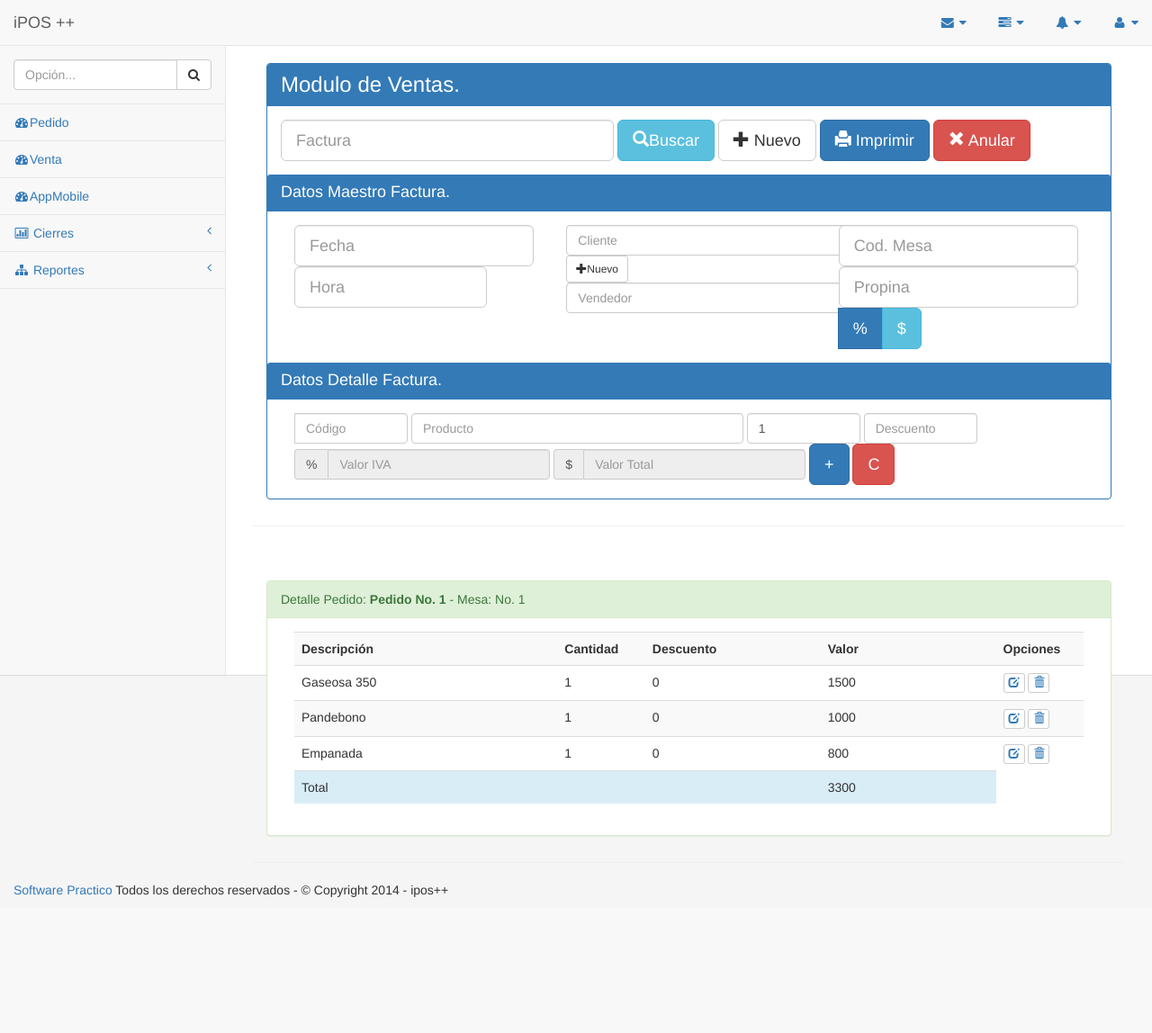
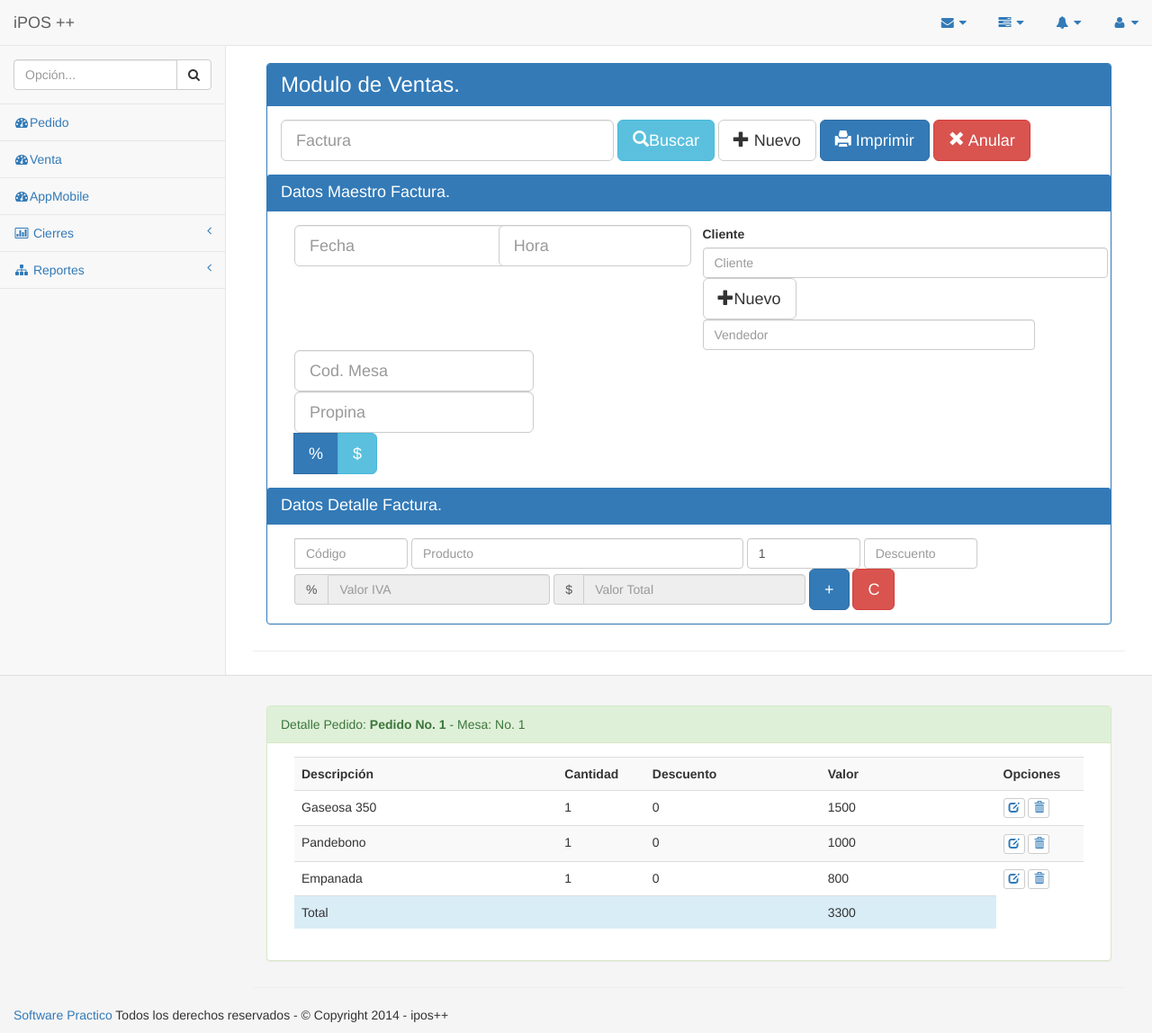
Before and after one commit to wilmandx/ipos, a Django app: page /ventas/ in a window 1280 px wide. Shown: the whole page at 90% size. Before the commit the page ends 997 px from the top, so only its background shows below. Run offline with Django 3.2, Linux system fonts and the light colour scheme; a user stored in the database is signed in; some libraries are stand-ins or nearby versions.

Commit message:
Modificación template
Cambios en campos con libreria jquery

```diff
--- a/ventas/templates/venta.html
+++ b/ventas/templates/venta.html
@@ -28,21 +28,23 @@
       <h3 class="panel-title"><font size="4">Datos Maestro Factura.</font></h3>
     </div>
     <div class="panel-body">
-      <div class="col-sm-4">
+      <div class="col-sm-3">
         <div class="form-group input-group-lg">
           <label class="sr-only" for="fecha">Fecha:</label>
            <input type="text" class="form-control" id="fecha" placeholder="Fecha" size="20">
         </div>
+      </div>
+      <div class="col-sm-3">
         <div class="form-group input-group-lg">
           <label class="sr-only" for="Hora">Hora:</label>
            <input type="text" class="form-control" id="hora" placeholder="Hora" size="15">
         </div>
       </div>
-      <div class="col-sm-4">
+      <div class="col-sm-6">
         <div class="form group input-group-lg">
-          <label class="sr-only" for="cliente">Cliente</label>
+          <label class="" for="cliente">Cliente</label>
             <input type="text" class="form-control typeahead tt-query" id="cliente_p" placeholder="Cliente" size="50">
-            <button type="button" class="btn btn-default btn-sm">
+            <button type="button" class="btn btn-default btn-lg">
         <span class="glyphicon glyphicon-plus"></span>Nuevo</button>
         </div>
         <div class="input-group-lg">
```
